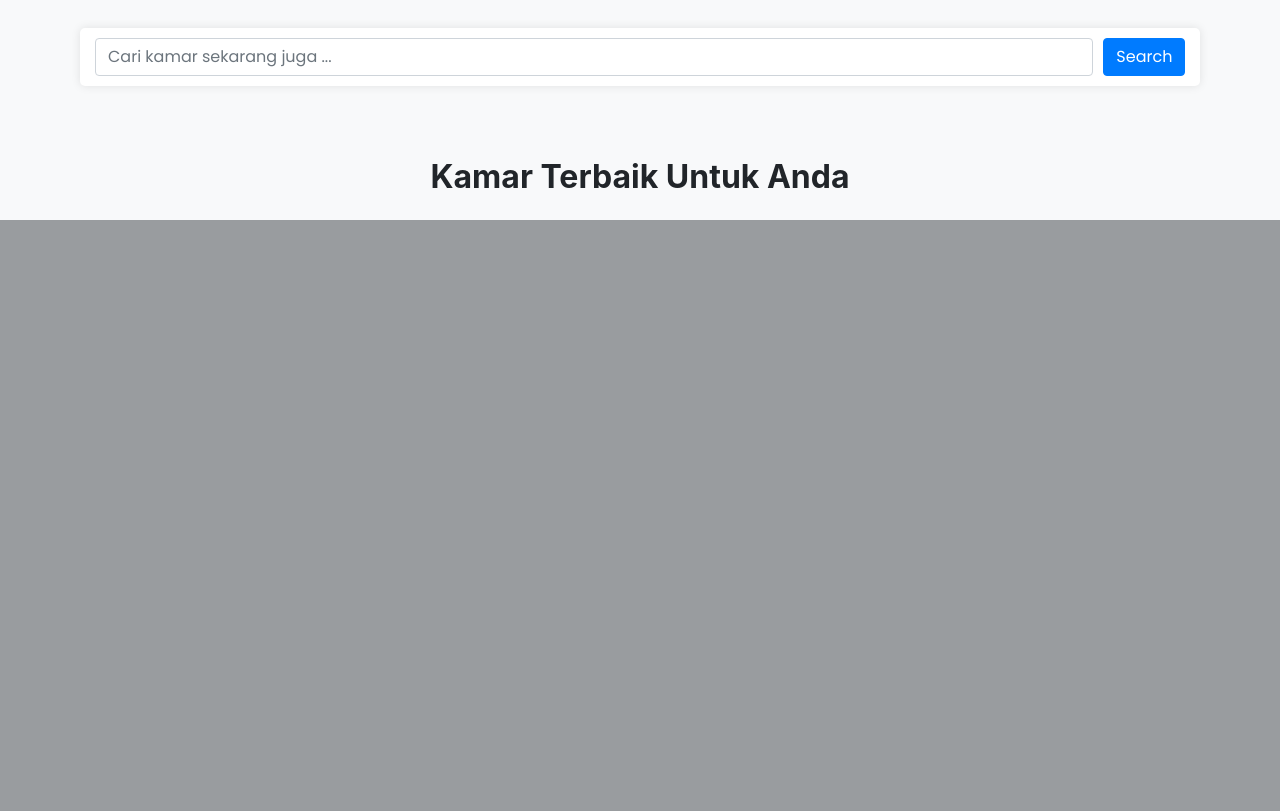
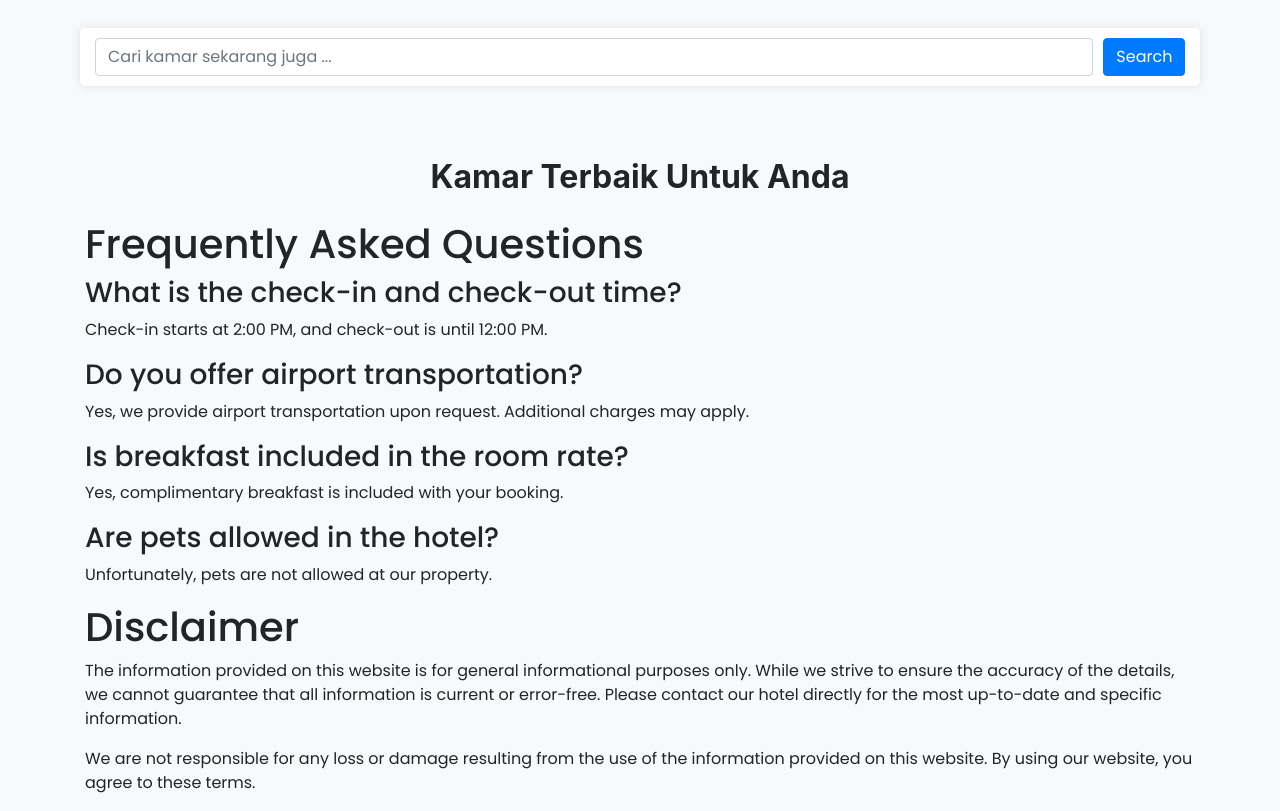
Before and after one commit to seal139/pwe, a CodeIgniter 4 app: the page made by front-end/app/Views/user/index.php in a window 1280 px wide. Shown: the part 678-1489 px from the top of the page. Before the commit the page ends 898 px from the top, so only its background shows below. Run offline with PHP 8.4 and a stand-in for CodeIgniter, Linux system fonts and the light colour scheme; the template is opened without the code that fills it, so the values that code supplies are empty; some libraries are stand-ins or nearby versions.

Commit message:
Update index.php
Gue nambahin Faq and Disclaimer  , ya tapi gak rapi

```diff
--- a/front-end/app/Views/user/index.php
+++ b/front-end/app/Views/user/index.php
@@ -151,6 +151,38 @@
     </div>
 </div>
 
+<div class="container">
+        <h1>Frequently Asked Questions</h1>
+
+        <div class="faq-item">
+            <h3>What is the check-in and check-out time?</h3>
+            <p>Check-in starts at 2:00 PM, and check-out is until 12:00 PM.</p>
+        </div>
+
+        <div class="faq-item">
+            <h3>Do you offer airport transportation?</h3>
+            <p>Yes, we provide airport transportation upon request. Additional charges may apply.</p>
+        </div>
+
+        <div class="faq-item">
+            <h3>Is breakfast included in the room rate?</h3>
+            <p>Yes, complimentary breakfast is included with your booking.</p>
+        </div>
+
+        <div class="faq-item">
+            <h3>Are pets allowed in the hotel?</h3>
+            <p>Unfortunately, pets are not allowed at our property.</p>
+        </div>
+    </div>
+
+    <div class="container">
+        <h1>Disclaimer</h1>
+        <div class="disclaimer">
+            <p>The information provided on this website is for general informational purposes only. While we strive to ensure the accuracy of the details, we cannot guarantee that all information is current or error-free. Please contact our hotel directly for the most up-to-date and specific information.</p>
+            <p>We are not responsible for any loss or damage resulting from the use of the information provided on this website. By using our website, you agree to these terms.</p>
+        </div>
+    </div>
+
     <!-- Tambahkan link Bootstrap JS dan jQuery -->
     <script src="https://code.jquery.com/jquery-3.2.1.slim.min.js"></script>
     <script src="https://cdnjs.cloudflare.com/ajax/libs/popper.js/1.11.0/umd/popper.min.js"></script>
```
